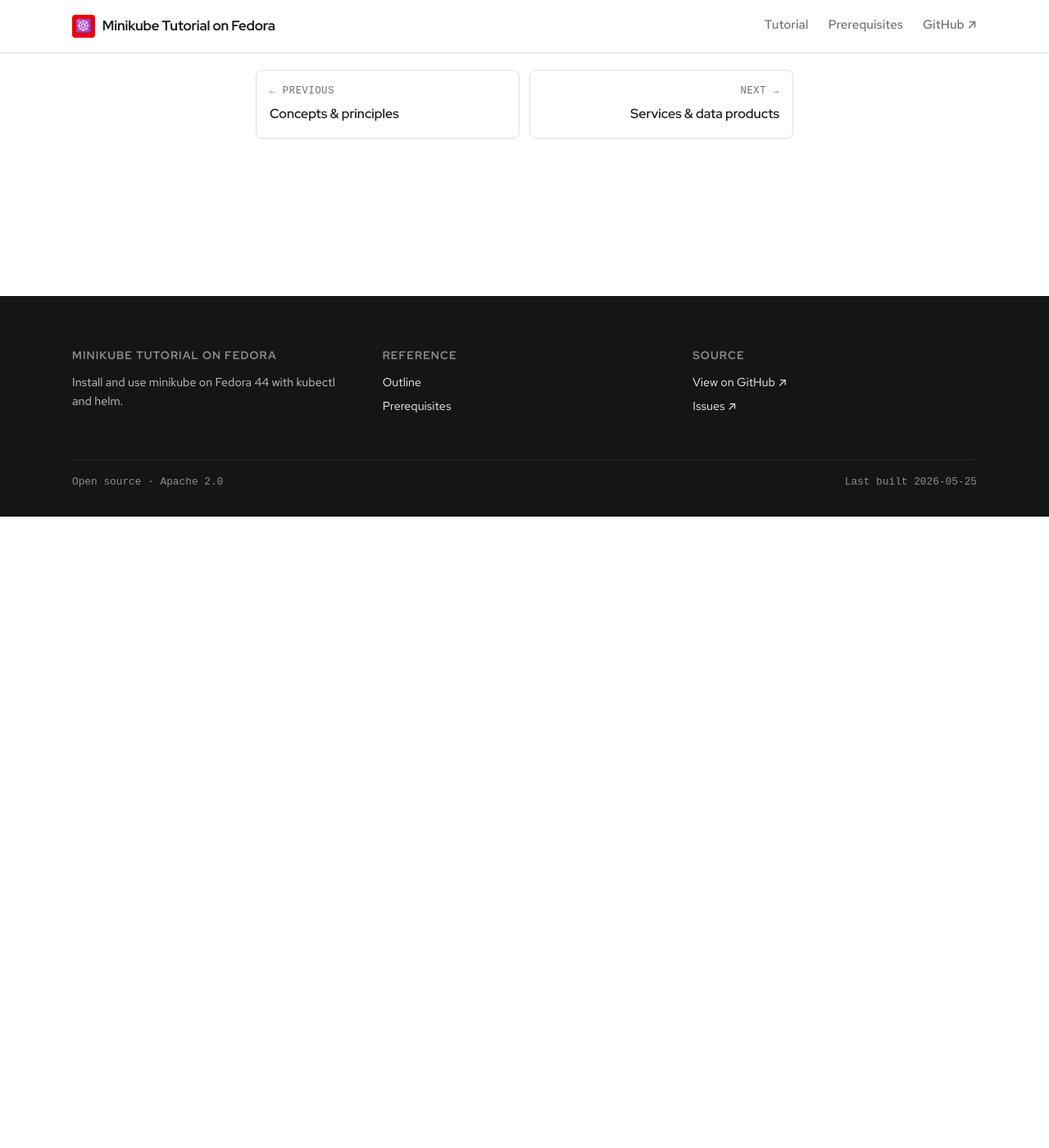
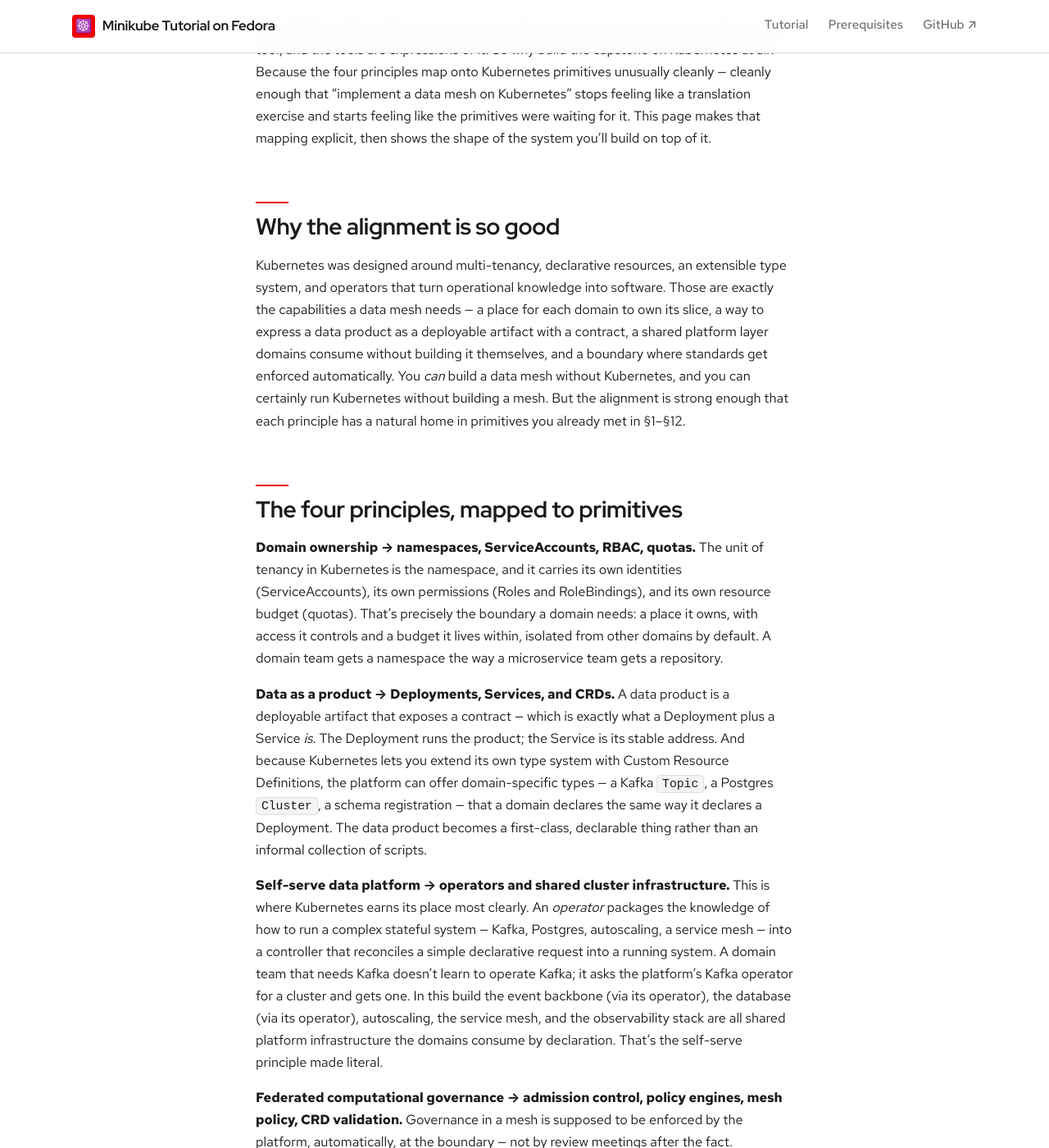
Before and after one commit to patterncatalyst/minikube-on-fedora, a Jekyll site: the page built from _capstone/data-mesh/02-kubernetes-substrate.md, in a window 1280 px wide and 1400 px high, scrolled down 448 px. Shown: the whole window at 82% size. Built offline with Jekyll 4.4.1, drawn with Linux system fonts in a browser that asks for light colours; some web fonts are replaced; before the commit the page ends 1078 px from its top, so only the background shows below that; some of the changed text lies outside the part shown.

Commit message:
phase-c: write 02-kubernetes-substrate (principles→primitives, architecture overview)

```diff
--- a/_capstone/data-mesh/02-kubernetes-substrate.md
+++ b/_capstone/data-mesh/02-kubernetes-substrate.md
@@ -5,12 +5,100 @@ description: Why Kubernetes is a natural substrate for a data mesh, and how the
 duration: 15 min
 ---
 
-<!-- DRAFT SKELETON (Phase C). Not yet written. -->
-<!-- PROSE SOURCE / WRITING NOTES: old lines 78-129 (Why this maps to Kubernetes + Architecture overview). Maps to 101 slides 32-36 but one level deeper. Spine: principles→primitives (domain ownership→namespaces/RBAC, data-as-product→services+contracts, self-serve→operators/helm, federated governance→policy/automation). -->
+*Part of the [capstone]({{ '/capstone/data-mesh/00-index/' | relative_url }}).*
 
-*Part of the [capstone]({{ '/capstone/data-mesh/00-index/' | relative_url }}). Draft in progress.*
+The [previous page]({{ '/capstone/data-mesh/01-concepts/' | relative_url }}) ended on a
+claim worth taking seriously: a data mesh is a pattern, not a tool, and the tools are
+expressions of it. So why build the capstone on Kubernetes at all? Because the four
+principles map onto Kubernetes primitives unusually cleanly — cleanly enough that
+"implement a data mesh on Kubernetes" stops feeling like a translation exercise and
+starts feeling like the primitives were waiting for it. This page makes that mapping
+explicit, then shows the shape of the system you'll build on top of it.
 
-<!-- DIAGRAMS to adopt into assets/diagrams/ (NN-name.svg): adopt: platform-planes.svg, logical-mesh-architecture.svg -->
+## Why the alignment is so good
 
-<!-- DRAFT BODY: relocate + tighten the prose-source above; lead with the
-     "why this matters for a mesh" framing, then the concrete how. -->
+Kubernetes was designed around multi-tenancy, declarative resources, an extensible
+type system, and operators that turn operational knowledge into software. Those are
+exactly the capabilities a data mesh needs — a place for each domain to own its slice,
+a way to express a data product as a deployable artifact with a contract, a shared
+platform layer domains consume without building it themselves, and a boundary where
+standards get enforced automatically. You *can* build a data mesh without Kubernetes,
+and you can certainly run Kubernetes without building a mesh. But the alignment is
+strong enough that each principle has a natural home in primitives you already met in
+§1–§12.
+
+## The four principles, mapped to primitives
+
+**Domain ownership → namespaces, ServiceAccounts, RBAC, quotas.** The unit of tenancy
+in Kubernetes is the namespace, and it carries its own identities (ServiceAccounts),
+its own permissions (Roles and RoleBindings), and its own resource budget (quotas).
+That's precisely the boundary a domain needs: a place it owns, with access it controls
+and a budget it lives within, isolated from other domains by default. A domain team
+gets a namespace the way a microservice team gets a repository.
+
+**Data as a product → Deployments, Services, and CRDs.** A data product is a deployable
+artifact that exposes a contract — which is exactly what a Deployment plus a Service
+*is*. The Deployment runs the product; the Service is its stable address. And because
+Kubernetes lets you extend its own type system with Custom Resource Definitions, the
+platform can offer domain-specific types — a Kafka `Topic`, a Postgres `Cluster`, a
+schema registration — that a domain declares the same way it declares a Deployment.
+The data product becomes a first-class, declarable thing rather than an informal
+collection of scripts.
+
+**Self-serve data platform → operators and shared cluster infrastructure.** This is
+where Kubernetes earns its place most clearly. An *operator* packages the knowledge of
+how to run a complex stateful system — Kafka, Postgres, autoscaling, a service mesh —
+into a controller that reconciles a simple declarative request into a running system.
+A domain team that needs Kafka doesn't learn to operate Kafka; it asks the platform's
+Kafka operator for a cluster and gets one. In this build the event backbone (via its
+operator), the database (via its operator), autoscaling, the service mesh, and the
+observability stack are all shared platform infrastructure the domains consume by
+declaration. That's the self-serve principle made literal.
+
+**Federated computational governance → admission control, policy engines, mesh
+policy, CRD validation.** Governance in a mesh is supposed to be enforced by the
+platform, automatically, at the boundary — not by review meetings after the fact.
+Kubernetes has several boundaries where that enforcement lives: admission controllers
+and policy engines that accept or reject resources as they're created, service-mesh
+authorization and mutual-TLS policies that govern traffic between products, and the
+schema validation built into every CRD. The rules become code that runs at the edge of
+the system, which is exactly what "computational governance" means.
+
+## The shape of the system
+
+With the mapping in hand, here's the system this capstone builds. It has three
+horizontal tiers: **external clients** at the top, the **service mesh** running the
+domain services in the middle, and the **self-serve platform** providing shared
+infrastructure underneath.
+
+![Capstone architecture — data mesh on minikube]({{ '/assets/diagrams/17-capstone-data-mesh.svg' | relative_url }})
+
+The diagram doubles as a map of the protocol decisions, which the
+[data planes page]({{ '/capstone/data-mesh/05-data-planes/' | relative_url }}) develops
+in full: REST crosses the ingress between external clients and services, gRPC flows
+synchronously between services inside the mesh, GraphQL composes reads across services
+through a dedicated gateway, and the event backbone carries events asynchronously from
+producers to consumers. Telemetry flows out of every service to the observability
+stack, the subject of the
+[observability page]({{ '/capstone/data-mesh/08-observability/' | relative_url }}).
+
+Read top to bottom, the diagram is the four principles again: external clients consume
+products through stable contracts (data as a product), the domain services each own
+their slice of the mesh (domain ownership), the platform tier underneath is shared and
+consumed by declaration (self-serve platform), and the mesh and policy layers enforce
+the rules on the traffic between everything (federated governance). It's the picture to
+return to as the rest of the set works through the parts.
+
+## A note on minikube specifically
+
+This capstone runs on minikube — a single-node Kubernetes cluster — which is the right
+choice for *learning* the pattern and wrong for running it in production. A single node
+means every tier shares one machine's resources, which keeps the whole mesh runnable on
+a laptop but also concentrates failure modes that a real multi-node cluster would
+spread out. Where those single-node realities bite — resource ceilings, node-level
+decay, the operational care a long-lived single-node cluster needs — they're collected
+as operational gotchas rather than mixed into the conceptual material here, because
+they're particular to this deployment choice rather than to data mesh as a pattern.
+
+Next, the services themselves: what a data product looks like in this build, the
+order-service template the others follow, and how each one is packaged and shipped.
```
